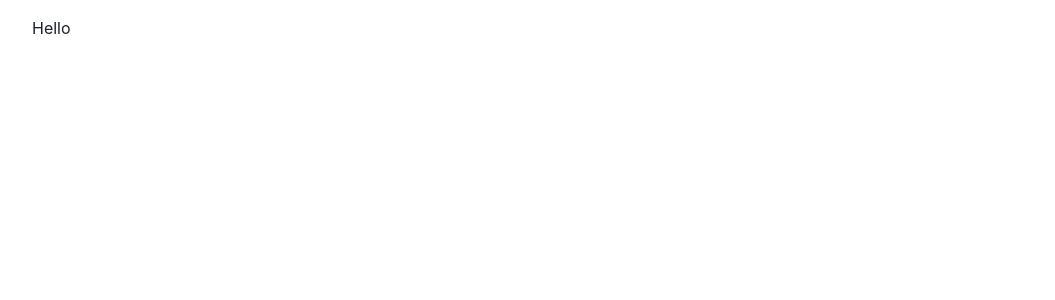
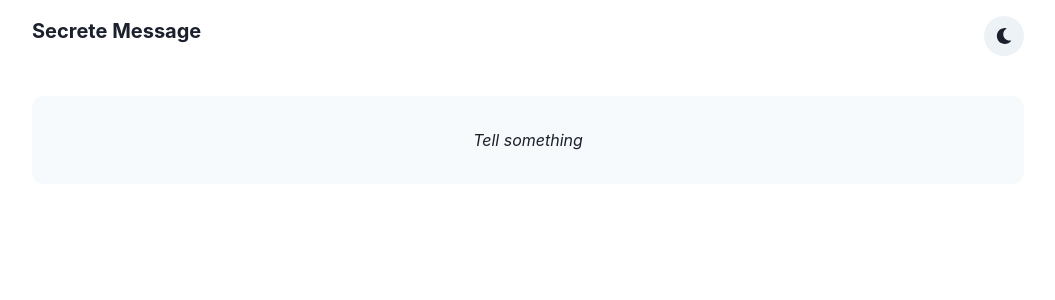
Before and after one commit to bimodwilaksono/secrete-message, a React (Vite) app: page / in a window 1280 px wide. Shown: the top 300 px of the page, without its empty margins (112-1167 px from the left). Built offline with nearby package versions, Linux system fonts and the light colour scheme.

Commit message:
Create Navbar components

```diff
--- a/src/App.tsx
+++ b/src/App.tsx
@@ -1,4 +1,5 @@
 import { Container, Text, useColorModeValue } from "@chakra-ui/react";
+import Navbar from "./components/Navbar";
 
 function App() {
     const bgColor = useColorModeValue("gray.50", "gray.700");
@@ -6,7 +7,17 @@ function App() {
     return (
         <>
             <Container maxW={"container.lg"} my={4}>
-              <Text>Hello</Text>
+                <Navbar />
+                <Text
+                    backgroundColor={bgColor}
+                    textAlign={"center"}
+                    py={8}
+                    rounded={"xl"}
+                    w={"full"}
+                    fontSize={"md"}
+                    fontStyle={"italic"}>
+                    Tell something
+                </Text>
             </Container>
         </>
     );
--- /dev/null
+++ b/src/components/Navbar.tsx
@@ -0,0 +1,30 @@
+import { Box, Flex, IconButton, Spacer, Text, useColorMode } from "@chakra-ui/react";
+import { FaSun, FaMoon } from "react-icons/fa";
+
+const Navbar = (): JSX.Element => {
+    const { colorMode, toggleColorMode } = useColorMode();
+    return (
+        <>
+            <Box h={16} w={"full"} mb={4}>
+                <Flex alignContent={'center'} alignSelf={'center'}>
+                    <Box>
+                        <Text fontSize={"xl"} fontWeight={"bold"}>
+                            Secrete Message
+                        </Text>
+                    </Box>
+                    <Spacer />
+                    <Box>
+                        <IconButton
+                            aria-label='toggleColor'
+                            onClick={toggleColorMode}
+                            rounded={"full"}
+                            icon={colorMode == "light" ? <FaMoon /> : <FaSun />}
+                        />
+                    </Box>
+                </Flex>
+            </Box>
+        </>
+    );
+};
+
+export default Navbar;
```
